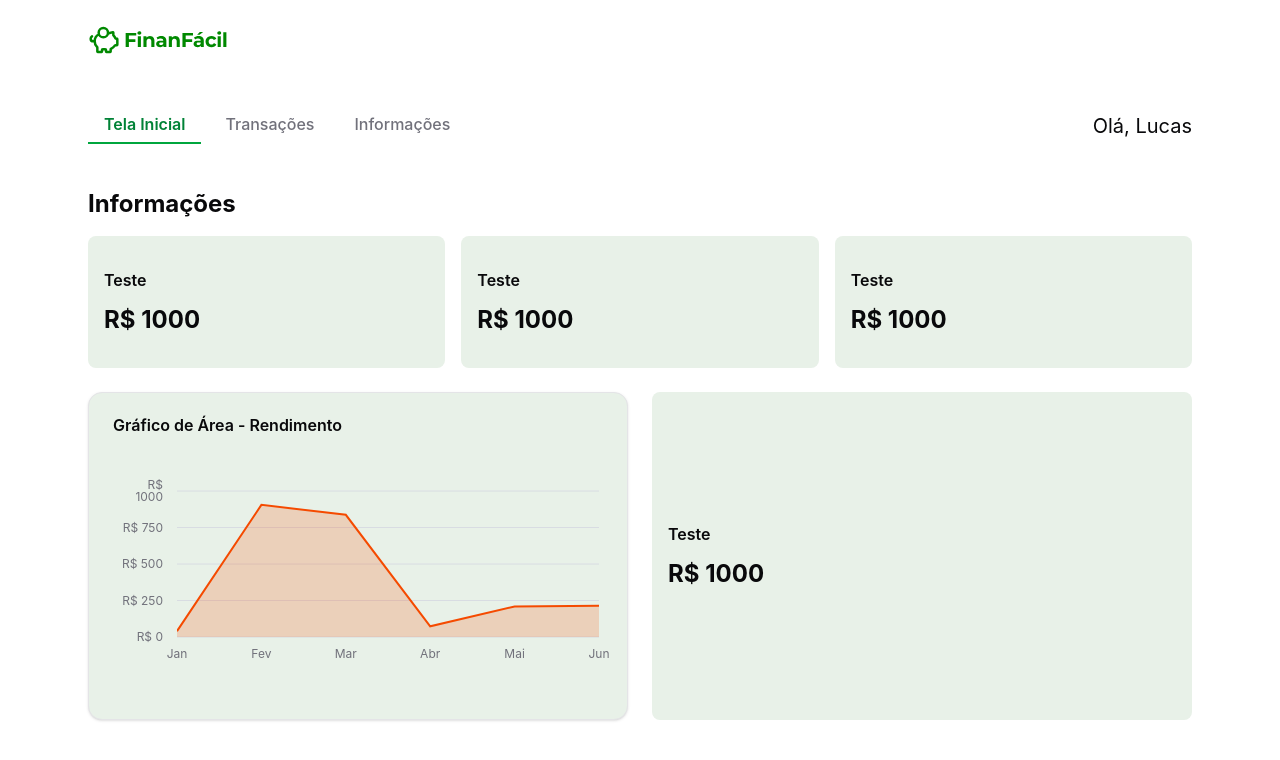
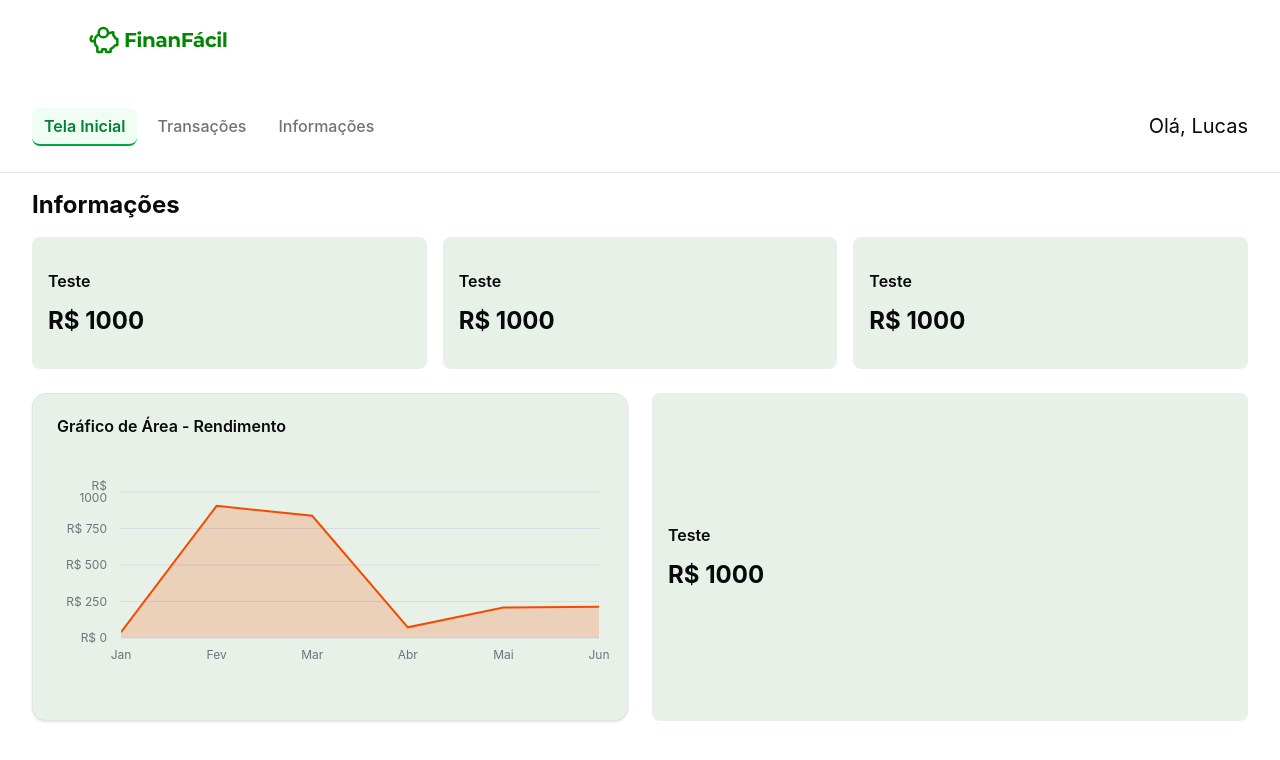
Before and after one commit to LucasLdp/FinanFacil, a React (Vite) app in the folder frontend/: page /home in a window 1280 px wide. Shown: the top 760 px of the page. Built offline with nearby package versions, Linux system fonts and the light colour scheme.

Commit message:
refactor: improve layout and styling in home route components

```diff
--- a/frontend/src/routes/home/index.tsx
+++ b/frontend/src/routes/home/index.tsx
@@ -12,13 +12,13 @@ function RouteComponent() {
       <section className="flex flex-col gap-6">
         <article className="flex flex-col gap-4">
           <h1 className="text-2xl font-bold">Informações</h1>
-          <div className="w-full grid grid-cols-3 gap-4">
+          <div className="w-full grid grid-cols-1 sm:grid-cols-2 lg:grid-cols-3 gap-4">
             <CardInfo title="Teste" value="1000" />
             <CardInfo title="Teste" value="1000" />
             <CardInfo title="Teste" value="1000" />
           </div>
         </article>
-        <article className="grid grid-cols-2 gap-6">
+        <article className="grid grid-cols-1 lg:grid-cols-2 gap-6">
           <ChartLine />
           <CardInfo title="Teste" value="1000" />
         </article>
--- a/frontend/src/routes/home/route.tsx
+++ b/frontend/src/routes/home/route.tsx
@@ -17,8 +17,8 @@ function RouteComponent() {
 
   return (
     <>
-      <nav className="flex w-full justify-between px-22 py-8 mb-4 border-border">
-        <ul className="flex gap-2">
+      <nav className="flex flex-col md:flex-row w-full justify-between items-center gap-4 px-4 sm:px-8 py-4 md:py-8 mb-4 border-b border-border bg-white/80 backdrop-blur-md sticky top-0 z-10">
+        <ul className="flex flex-wrap gap-2">
           {tabs.map((tab) => {
             let isActive = false
             if (tab.to === '/home') {
@@ -32,9 +32,9 @@ function RouteComponent() {
                 <Link
                   to={tab.to}
                   className={
-                    `px-4 py-2 font-medium ` +
+                    `px-3 py-2 font-medium rounded-md transition-colors ` +
                     (isActive
-                      ? 'text-green-700 border-b-2 border-green-600 font-semibold'
+                      ? 'text-green-700 border-b-2 border-green-600 font-semibold bg-green-50'
                       : 'text-muted-foreground hover:bg-muted')
                   }
                   preload="intent"
@@ -46,10 +46,12 @@ function RouteComponent() {
           })}
         </ul>
         {location.pathname === '/home' && (
-          <span className="text-xl">Olá, Lucas</span>
+          <span className="text-lg md:text-xl whitespace-nowrap">
+            Olá, Lucas
+          </span>
         )}
       </nav>
-      <main className="px-22">
+      <main className="px-2 sm:px-4 md:px-8 w-full max-w-7xl mx-auto">
         <Outlet />
       </main>
     </>
```
